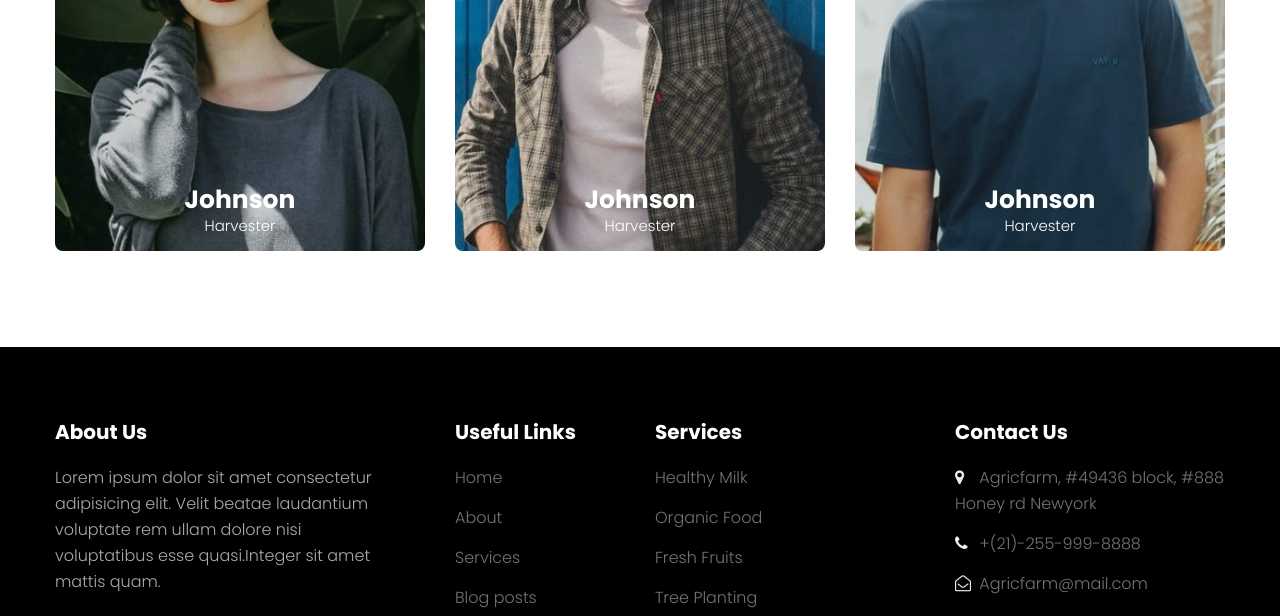
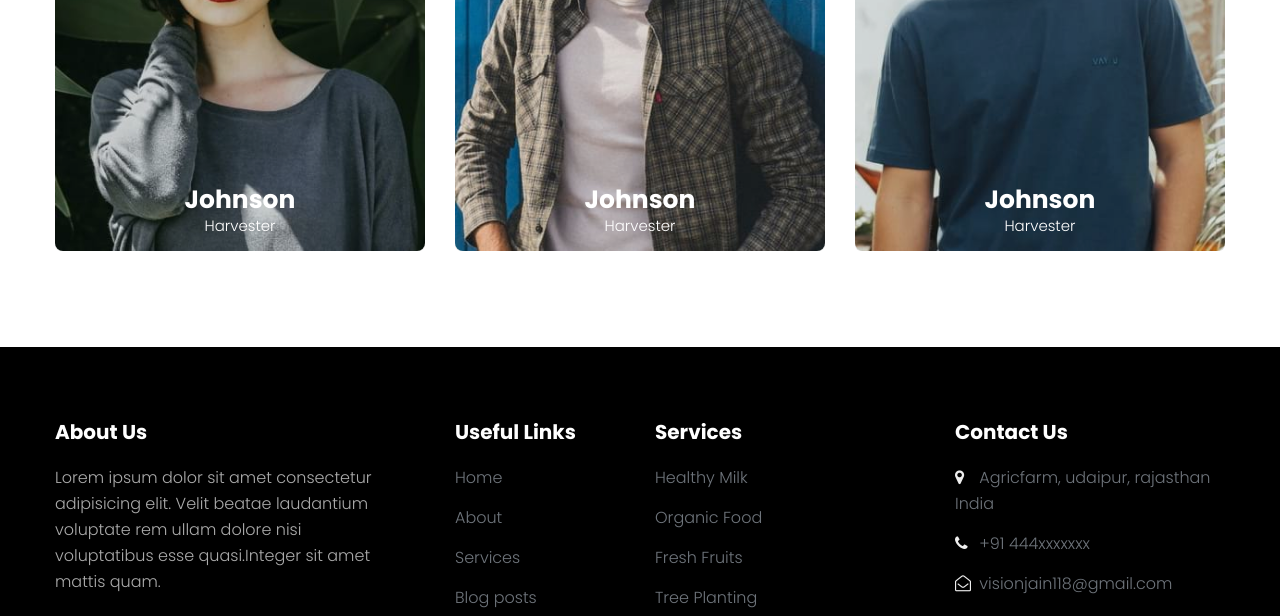
Before and after one commit to visionjain/Microsoft-future-ready-talent-project, a plain HTML site: page about.html in a window 1280 px wide. Shown: the part 2795-3411 px from the top of the page. Drawn offline with Linux system fonts and the light colour scheme.

Commit message:
3rd commit

```diff
--- a/about.html
+++ b/about.html
@@ -368,12 +368,12 @@ Author URL: http://w3layouts.com
             <h6 class="footer-title-29">Contact Us</h6>
             <ul>
               <li>
-                <p><span class="fa fa-map-marker"></span> Agricfarm, #49436 block, #888 Honey rd
-                  Newyork</p>
+                <p><span class="fa fa-map-marker"></span> Agricfarm, udaipur, rajasthan
+                  India</p>
               </li>
-              <li><a href="tel:+7-800-999-800"><span class="fa fa-phone"></span> +(21)-255-999-8888</a></li>
-              <li><a href="mailto:Agricfarm@mail.com" class="mail"><span class="fa fa-envelope-open-o"></span>
-                  Agricfarm@mail.com</a></li>
+              <li><a href="tel:+91 444xxxxxxx"><span class="fa fa-phone"></span> +91 444xxxxxxx</a></li>
+              <li><a href="mailto:visionjain118@gmail.com" class="mail"><span class="fa fa-envelope-open-o"></span>
+                  visionjain118@gmail.com</a></li>
             </ul>
           </div>
 
```
Also changed, not shown: contact.html (+5 -5 lines), services.html (+5 -5 lines).
